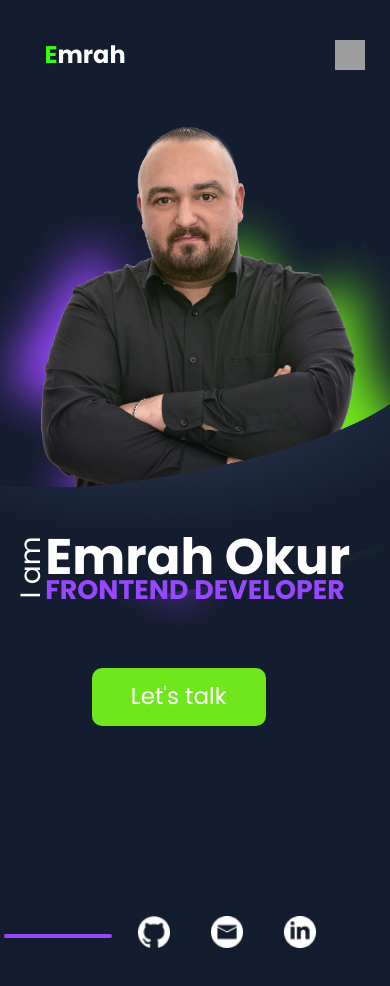
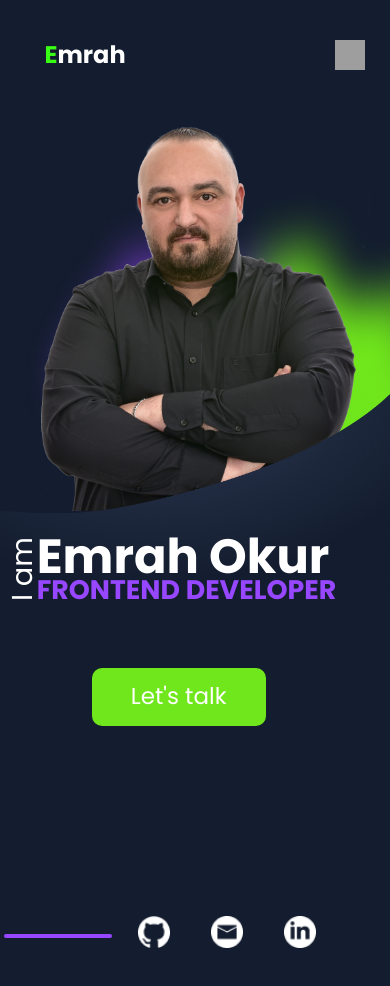
Before and after one commit to EmrahOkur/Emrah-Okur-Portfolio, an Angular app in the folder Emrah-Okur-Portfolio/: page / in a window 390 px wide. Shown: the top 986 px of the page. Built offline with nearby package versions, Linux system fonts and the light colour scheme; grey boxes are pictures that could not be loaded.

Commit message:
responsive fixes and changes

```diff
--- a/Emrah-Okur-Portfolio/src/app/app.component.scss
+++ b/Emrah-Okur-Portfolio/src/app/app.component.scss
@@ -71,7 +71,7 @@
           width: 100%;
           height: 1071.56px;
           height: 567.43px;
-          top: 422.09px;
+          top: 462.09px;
 
 
           background-image: url('../assets/img/hero-img/28.\ Hero\ Background\ \(1\).png');
@@ -98,19 +98,35 @@
           }
         }
 
+        @media (min-width: 731px) and (max-width: 801px) {
+          .background-layer-secondary {
+            position: absolute;
+            width: 100%;
+            height: 368px;
+            top: 450px;
+
+            background-image: url('../assets/img/hero-img/28.\ Hero\ Background\ \(1\).png');
+            background-repeat: no-repeat;
+            background-position: left 10px top -20px;
+            background-size: 100%  100%;
+            z-index: 1;
+
+          }
+        }
+
         @media (max-width: 480px) and (min-height: 801px) {
           .background-layer-secondary {
             position: absolute;
             width: 100%;
-            height: 208px;
-            top: 385px;
+            height: 278px;
+            top: 395px;
 
 
 
 
             background-image: url('../assets/img/hero-img/shapeheropage.png');
             background-repeat: no-repeat;
-            background-position: left 0px top 30px;
+            background-position: left 0px top 70px;
             background-size: 100%  100%;
             z-index: 1;
 
@@ -121,8 +137,8 @@
           .background-layer-secondary {
               position: absolute;
               width: 100%;
-              height: 208px !important;
-              top: 404px !important ;
+              height: 258px ;
+              top: 404px ;
 
 
               background-image: url('../assets/img/hero-img/shapeheropage.png');
@@ -138,7 +154,7 @@
                 position: absolute;
                 width: 120%;
                 height: 305px;
-                top: 400px;
+                top: 430px;
 
 
                 background-image: url('../assets/img/hero-img/shapeheropage.png');
@@ -150,6 +166,25 @@
 
               }
             }
+
+            @media (max-width: 434px) {
+              .background-layer-secondary {
+                  position: absolute;
+                  width: 100%;
+                  height: 185px;
+                  top: 450px;
+
+
+                  background-image: url('../assets/img/hero-img/shapeheropage.png');
+                  background-repeat: no-repeat;
+                  background-position: left 0px top 0px;
+                  background-size: 100%  100%;
+                  z-index: 1;
+
+
+                }
+
+              }
 
 
           @media (max-width: 430px) {
--- a/Emrah-Okur-Portfolio/src/app/hero/hero-desktop.component.scss
+++ b/Emrah-Okur-Portfolio/src/app/hero/hero-desktop.component.scss
@@ -295,13 +295,14 @@
     }
 }
 
-@media (min-width: 1100px) and (max-width: 1200px) {
+@media (min-width: 1101px) and (max-width: 1200px) {
     .background-shadow {
         margin-top: -5%;
     }
     .text-section{
         top:350px;
-        left: 150px;
+        left: 100px;
+        transform: scale(0.7);
     }
     .footer-links{
         left: 0px;
--- a/Emrah-Okur-Portfolio/src/app/hero/hero-mobile.component.scss
+++ b/Emrah-Okur-Portfolio/src/app/hero/hero-mobile.component.scss
@@ -25,11 +25,11 @@
 
             .intro-text p {
                 height: 1px;
-                font-size: 22.8px;
-                line-height: 26px;
+                font-size: 25.8px;
+                line-height: 16px;
                 justify-content: center;
                 margin-bottom: 1px;
-                margin-left: -19px;
+                margin-left: -20px;
             }
 
             .hero-name-title {
@@ -44,8 +44,8 @@
 
                 .hero-name h1 {
                     font-weight: 700;
-                    font-size: 32px;
-                    line-height: 32px;
+                    font-size: 49px;
+                    line-height: 12px;
                 }
 
                 .hero-subtitle {
@@ -79,6 +79,9 @@
         margin-top: -14%;
 
     }
+    .footer-links{
+      left: 0px;
+    }
 }
 
 @media (max-width: 435px) {
@@ -108,15 +111,15 @@
     }
 
     p{
-        font-size: 28px !important;
-        font-weight: 500 !important;
-        margin-left: -10px !important;
+        font-size: 23px ;
+        font-weight: 500 ;
+        margin-left: -10px ;
         margin-top: 50px;
     }
 
     .background-shadow{
         margin-top: -20%;
-        left: 10px !important;
+        left: 10px ;
     }
     .text-section{
         margin-bottom: 120px;
@@ -135,7 +138,7 @@
         top:-50px;
     }
     .background-shadow{
-        top: -200px;
+        top: 10px;
 
     }
     .text-section{
@@ -145,13 +148,13 @@
         left: 0px;
     }
     h1{
-        font-size: 50px !important;
-        line-height: 10px !important;
+        font-size: 50px ;
+        line-height: 10px ;
     }
     p{
-        font-size: 30px !important;
-        margin-top: 20px !important;
-        margin-left: 1px !important;
+        font-size: 30px ;
+        margin-top: 20px ;
+        margin-left: 1px ;
     }
 }
 
@@ -188,8 +191,9 @@
   }
 
   p{
-    margin-left: -5px !important;
-    margin-bottom: 10px !important;
+    font-size: 23px !important;
+    margin-left: -22px !important ;
+    margin-bottom: 20px !important ;
   }
 }
 
@@ -202,14 +206,14 @@
   }
 
   h1 {
-    font-size: 50px !important;
-    line-height: 20px !important;
+    font-size: 50px ;
+    line-height: 20px;
   }
 
   p {
-    font-size: 28px !important;
-    margin-left: -5px !important;
-    margin-top: 40px !important;
+    font-size:24px !important ;
+    margin-left: -22px !important ;
+    margin-top: 30px !important ;
     font-weight: 500 !important;
   }
 
@@ -244,7 +248,7 @@
 @media (max-width: 360px) {
   .background-shadow {
     margin-top: -10vh;
-    margin-left: -10vh !important;
+    margin-left: -10vh ;
   }
 
   .hero-image {
@@ -259,7 +263,7 @@
   .text-section {
     margin-top: 20vh;
     margin-left: 20px;
-    transform: scale(0.9);
+    transform: scale(0.8);
   }
 
   .footer-links {
@@ -268,23 +272,22 @@
   }
 
   h1 {
-    font-size: 48px !important;
-    line-height: 8px !important;
+    font-size: 48px ;
+    line-height: 8px;
   }
 
   p {
-    display: flex !important;
-    justify-content: flex-start !important;
     width: 152px;
     height: 63px;
     font-family: 'Poppins', sans-serif;
-    font-weight: 500 !important;
-    font-size: 30px !important;
-    line-height: 45.6px !important;
+    font-weight: 500 ;
+    font-size: 22px !important;
+    line-height: 0px !important ;
     color: white;
-    margin-bottom: 20px !important;
-    margin-left: 10px !important;
+    margin-bottom: -1px !important ;
+    margin-left: -25px !important ;
   }
+
 }
 
 /* Bis 320px (sehr kleine Smartphones) */
@@ -326,11 +329,11 @@
     height: 63px;
     font-family: 'Poppins', sans-serif;
     font-weight: 500 !important;
-    font-size: 30px !important;
+    font-size: 25px !important;
     line-height: 45.6px !important;
     color: white;
-    margin-bottom: 20px !important;
-    margin-left: 10px !important;
+    margin-bottom: 30px !important;
+    margin-left: 12px !important;
   }
 }
 
@@ -353,6 +356,7 @@
     .cta-button{
         margin-left: 20px;
     }
+
 }
 
 @media (min-width: 375px) and (max-width: 376px) {
@@ -366,7 +370,8 @@
    }
 
    p{
-    margin-left: -10px !important;
+    font-size: 23px !important;
+    margin-left: -25px !important;
     margin-top: 30px !important;
    }
 
@@ -377,12 +382,13 @@
 
 @media (min-width: 361px) and (max-width: 374px){
   .hero-image{
-    margin-top: 70%;
+    margin-top: 30%;
   }
 
   p{
-    margin-left: -5px !important;
-    margin-top: 40px;
+    font-size: 23px !important;
+    margin-left: -20px !important;
+    margin-top: 30px;
 
   }
 }
--- a/Emrah-Okur-Portfolio/src/app/hero/hero-responsive.component.scss
+++ b/Emrah-Okur-Portfolio/src/app/hero/hero-responsive.component.scss
@@ -9,7 +9,8 @@
 
     .text-section {
         margin-right: 43px;
-        margin-top: -80px;
+        margin-top: 20px;
+
     }
 
     .hero-main {
@@ -21,9 +22,11 @@
                 p {
                     width: 78px;
                     margin-bottom: -69px;
-                    margin-left: -31px;
+                    margin-left: -15px;
                     height: auto;
-                    font-size: 33.2px;
+                    font-size: 34.2px;
+                    font-weight: 500;
+                    transform: scale(1.2);
                 }
             }
 
@@ -42,8 +45,9 @@
                     height: 67px;
 
                     h1 {
-                        font-size: 47.3px;
+                        font-size: 72.3px;
                         width: 442px;
+                        line-height: 90px;
                     }
                 }
             }
@@ -53,19 +57,19 @@
 
 @media (min-width: 900px) and (max-width: 1100px) {
     .background-shadow {
-        margin-top: -1%;
+        margin-top: -5%;
     }
     .text-section{
-        left:-70px;
-        top: 310px;
+        left:-100px;
+        top: 290px;
         transform: scale(0.9);
     }
     .footer-links{
         left: 0px;
     }
     .hero-image {
-        width: 412px;
-        top: 11vh;
+        width: 422px;
+        top: 10vh;
 }
 }
 
@@ -166,14 +170,14 @@
                 width: 100px;
                 height: 30px;
                 margin-bottom: -56px;
-                margin-top: -5px;
+                margin-top: -20px;
             }
 
             .intro-text p {
                 height: 1px;
                 font-weight: 400;
-                font-size: 32px;
-                line-height: 32px;
+                font-size: 33px;
+                line-height: 22px;
                 justify-content: center;
                 margin-bottom: 1px;
                 margin-left: -81px;
@@ -232,3 +236,10 @@
         width: auto;
     }
 }
+
+@media (min-width: 1200px) and (max-width: 1300px) {
+    .text-section{
+        left:80px;
+        transform: scale(0.8);
+    }
+}
```
